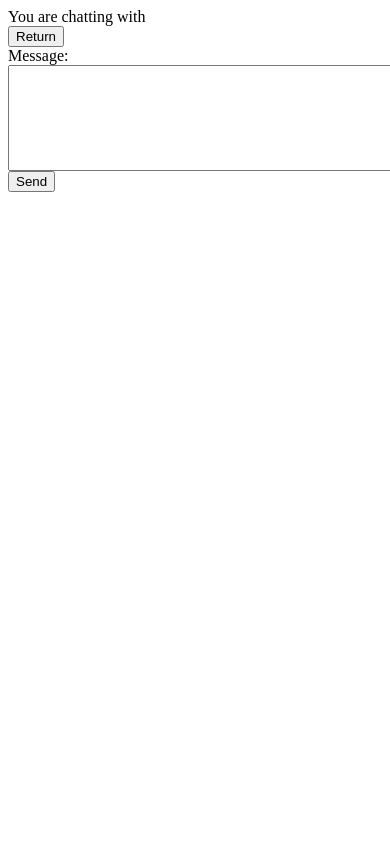
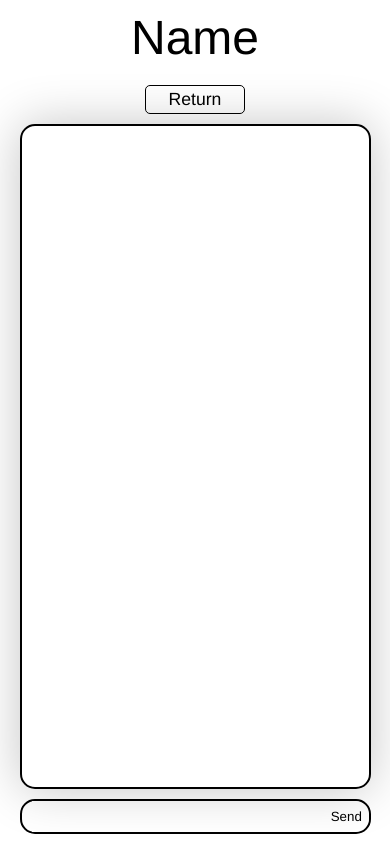
Before and after one commit to alex-pdl/e2e-web-messenger, a Flask app: page /messages in a window 390 px wide; the page is wider, and only the part inside the window is pictured. Run offline with Flask 3, Linux system fonts and the light colour scheme; parts of the project's set-up code (start-up, migrations or seed data) failed here and were passed over; some libraries are stand-ins or nearby versions.

Commit message:
Removed old functionality, refactored html and added css styling to messages page

```diff
--- a/app.py
+++ b/app.py
@@ -168,9 +168,6 @@ def chats():
 
 @app.route('/messages', methods=['GET', 'POST'])
 def message():
-    chatting_with = request.args.get('chatting_with')
-
-    print(chatting_with)
     return render_template('message.html')
 
 
@@ -188,7 +185,7 @@ def verify_session(session_token):
 
     sids[user] = request.sid
 
-    emit('verified', to=sids[user])
+    emit('verified', user, to=sids[user])
 
 
 @socketio.on('register_user')
@@ -292,7 +289,6 @@ def is_valid_chat_creation_request(session_token, receiver):
         'receiver_public_key': retrieve_public_key(case_correct_username)
     }
 
-    print('test')
     emit('generate_chat', data, to=sender_sid)
 
 
@@ -313,8 +309,6 @@ def create_chat(chatData):
         chatData['user1AesKey'],
         chatData['user2AesKey']
     )
-
-    print('test')
 
     emit('add_chat_btn', chatData['user2'], to=sids[user1])
 
--- /dev/null
+++ b/static/css/message.css
@@ -0,0 +1,209 @@
+* {
+    margin: 0;
+    padding: 0;
+    box-sizing: border-box;
+    font-family: Helvetica, sans-serif;
+}
+
+html{
+    height: 100%;
+    width: 100%;
+}
+
+body{
+    display: flex;
+    flex-direction: column;
+    align-items: center;
+
+    height: 100%;
+    width: 100%;
+}
+
+
+#title{
+    display: inline-block;
+
+    font-size: 3em;
+    font-weight: 200;
+
+    margin: 10px auto 10px auto;
+
+    transition: all 0.5s ease;
+}
+#title:hover{
+    transform: skewX(-15deg);
+}
+
+#title:hover{
+    transform: skewX(-15deg);
+}
+
+#return-btn{
+    display: block;
+    margin-top: 10px;
+    width: 100px;
+
+    padding: 3px;
+    margin: 10px auto 10px auto;
+
+    font-weight: 100;
+    font-size: 1.1em;
+
+    background-color: white;
+
+    border: 1.5px solid black;
+    border-radius: 5px;
+
+}
+
+#return-btn:hover{
+    background-color: rgb(237, 237, 237);
+}
+
+#return-btn:active{
+    background-color: rgb(193, 193, 193);
+}
+
+
+
+
+#chat-messages{
+    display: flex;
+    flex-direction: column;
+
+    width: 90%;
+    height: 90vb;
+
+    border-radius: 15px;
+    border: 2px solid black;
+    box-shadow: 0px 0px 50px rgba(0, 0, 0, 0.231);
+
+    position: relative;
+
+    overflow-y: auto;
+
+    padding: 1em;
+}
+
+#chat-messages .message-bubble .you{
+    justify-content: end;
+}
+
+#chat-messages::-webkit-scrollbar {
+    width: 8px;
+}
+
+#chat-messages::-webkit-scrollbar-track {
+    margin: 8px;
+}
+
+#chat-messages::-webkit-scrollbar-thumb {
+    background-color: #aeaeae;
+    border-radius: 15px;
+}
+
+.message-bubble{
+    display: flex;
+    background-color: aqua;
+
+    width: 250px;
+    min-width: 150px;
+
+    border-radius: 15px;
+
+    overflow: hidden;
+}
+
+.msg-contents{
+    font-size: 1.1em;
+    font-weight: 300;
+
+    padding: 3vh;
+}
+
+.message-container.not-you .message-bubble{
+    background-color: rgb(242, 242, 242);
+    border: 0.1em solid rgb(224, 224, 224);
+    border-bottom-left-radius: 6px;
+}
+
+.message-container.not-you .msg-contents{
+    color: black;
+}
+
+.message-container.you{
+    margin-left: auto;
+}
+
+.message-container.you .message-bubble{
+    background-color: black;
+    border-bottom-right-radius: 6px;
+}
+
+.message-container.you .msg-contents{
+    color: white;
+}
+
+.timestamp {
+    font-weight: 200;
+    font-size: 0.95em;
+
+    padding: 5px;
+}
+
+.message-container.you .timestamp{
+    text-align: right;
+}
+
+
+#send-message-container{
+    display: flex;
+    justify-content: left;
+
+    width: 90%;
+    height: 40px;
+
+    margin: 10px auto 10px;
+
+    border: 2px solid black;
+    border-radius: 15px;
+}
+
+#message-input{
+    margin: 0px 0px 0px 10px;
+
+    display: inline-block;
+    width: 95%;
+
+    border: none;
+
+    font-size: 1em;
+    font-weight: 200;
+}
+
+#message-input:focus{
+    outline: none;
+}
+
+#send-msg-button{
+    display: inline-block;
+    width: 50px;
+
+    margin-left: auto;
+
+    background-color: white;
+
+    border-radius: 15px;
+    border: none;
+}
+
+@media only screen and (max-width: 500px) {
+    #chat-messages{padding: 0.5em;}
+    .msg-contents{
+        padding: 2vh;
+        font-size: 1em;
+    }
+    .timestamp{
+        font-size: 0.9em;
+    }
+}
--- a/templates/message.html
+++ b/templates/message.html
@@ -4,27 +4,42 @@
     <meta charset="UTF-8">
     <meta name="viewport" content="width=device-width, initial-scale=1.0">
     <title>Messaging</title>
-    <style>
-        /* Add margin between elements */
-        hr {
-            margin-bottom: 10px;
-        }
-    </style>
-
+    <link rel="stylesheet" href="{{ url_for('static', filename='css/message.css')}}">
     <script src="https://cdnjs.cloudflare.com/ajax/libs/socket.io/4.0.1/socket.io.js"></script>
 </head>
 <meta http-equiv="refresh" content="15" />
 <body>
-    <div id="title">You are chatting with</div>
+    <div id="title">Name</div>
 
-    <button type="submit" name="return" value="clicked">Return</button>
+    <button id="return-btn">Return</button>
 
-    <div id="message-container"></div>
+    <div id="chat-messages">
+    <!--
+        <div class="message-container not-you">
+            <div class="message-bubble"><p class="msg-contents">Hi there!</p></div>
+            <div class="timestamp">3 Days ago at 19:25</div>
+        </div>
+
+        <div class="message-container you">
+            <div class="message-bubble"><p class="msg-contents">How are you?</p></div>
+            <div class="timestamp">2 Days ago at 13:25</div>
+        </div>
+
+        <div class="message-container not-you">
+            <div class="message-bubble"><p class="msg-contents">Doing good what about you?</p></div>
+            <div class="timestamp">Yesterday at 15:25</div>
+        </div>
+
+        <div class="message-container you">
+            <div class="message-bubble"><p class="msg-contents">Lorem, ipsum dolor sit amet consectetur adipisicing elit. Ullam nihil facilis, amet iusto sed eum atque praesentium est non perspiciatis? Laboriosam sequi ut cupiditate temporibus veritatis iste? Voluptatum, porro enim.</p></div>
+            <div class="timestamp">Today at 21:25</div>
+        </div>
+    -->
+    </div>
 
     <div id="send-message-container">
-        <label for="messageInput">Message: </label>
-        <input id="messageInput" maxlength="256" required style="width: 500px;height: 100px;">
-        <button id="sendButton">Send</button>
+        <input id="message-input" maxlength="256" required>
+        <button id="send-msg-button">Send</button>
     </div>
 
     <script type="module" src="{{ url_for('static', filename='js/modules/crypto/cryptoUtils.js') }}"></script>
```
Also changed, not shown: static/js/chats.js (+9 -5 lines).
